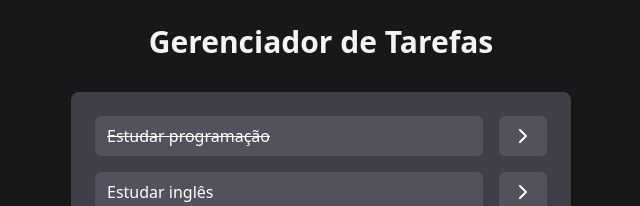
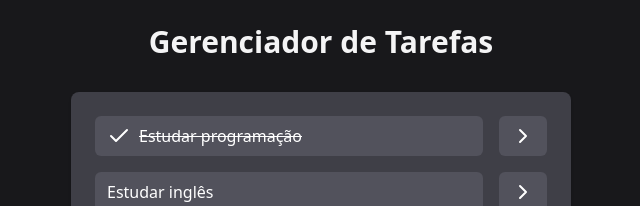
Before and after one commit to marcosprofile/gerenciador-de-tarefas, a React (Vite) app: page / in a window 1280 px wide. Both pictures are taken after a click on the button "Estudar programação". Shown: the top 206 px of the page, without its empty margins (319-959 px from the left). Built offline with nearby package versions, Linux system fonts and the light colour scheme.

Commit message:
feat: add check icon in task isCompleted

```diff
--- a/src/components/Tasks.jsx
+++ b/src/components/Tasks.jsx
@@ -1,3 +1,4 @@
+import { Check } from 'lucide-react'
 import { ChevronRight } from 'lucide-react'
 
 export default function Tasks(props) {
@@ -7,7 +8,8 @@ export default function Tasks(props) {
         <li className="flex items-center gap-4" key={task.id}>
           <button
             onClick={() => props.onTaskClick(task.id)}
-            className={`w-full flex items-center justify-between bg-zinc-600 text-white py-2 px-3 rounded-md cursor-pointer ${task.isCompleted && "line-through"}`}>
+            className={`w-full flex items-center gap-2 bg-zinc-600 text-white py-2 px-3 rounded-md cursor-pointer ${task.isCompleted && "line-through"}`}>
+            {task.isCompleted && <Check />}
             {task.title}
           </button>
           <button className="whitespace-nowrap bg-zinc-600 text-white py-2 px-3 rounded-md cursor-pointer" >
```
